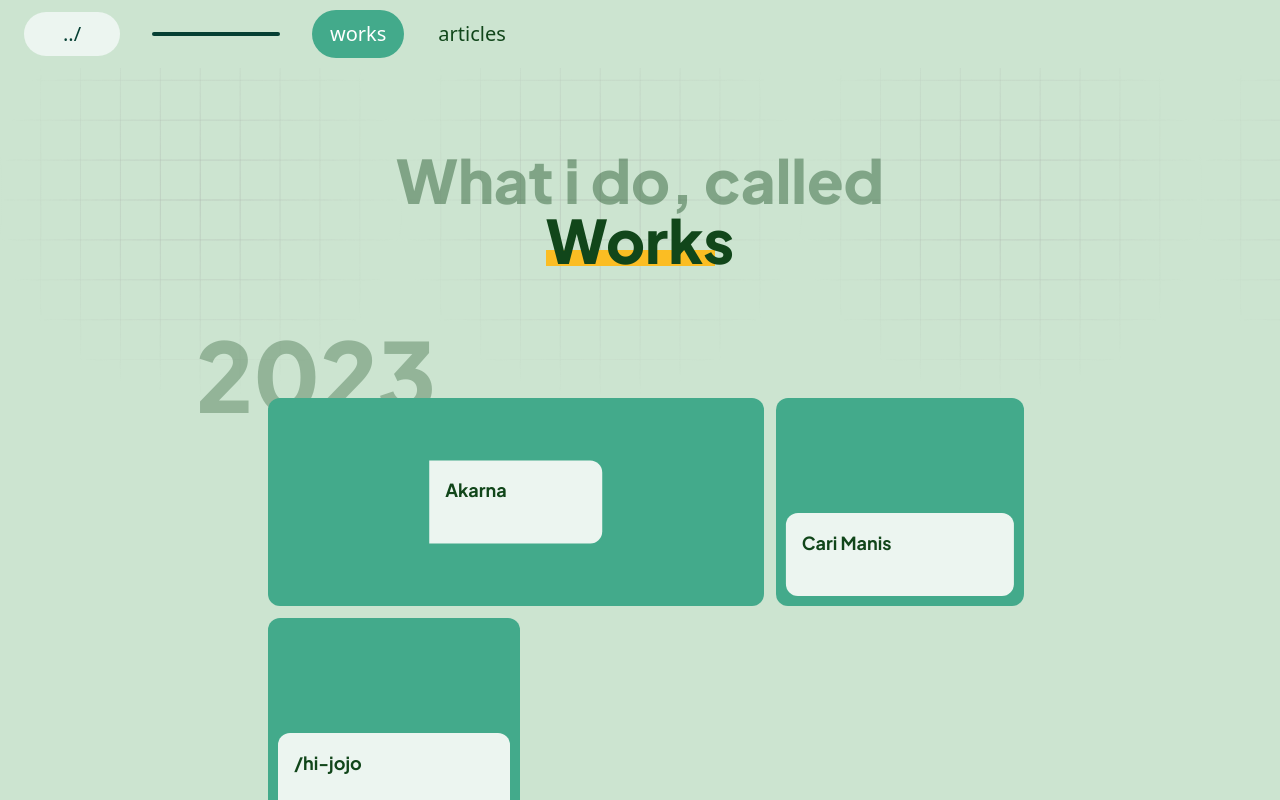
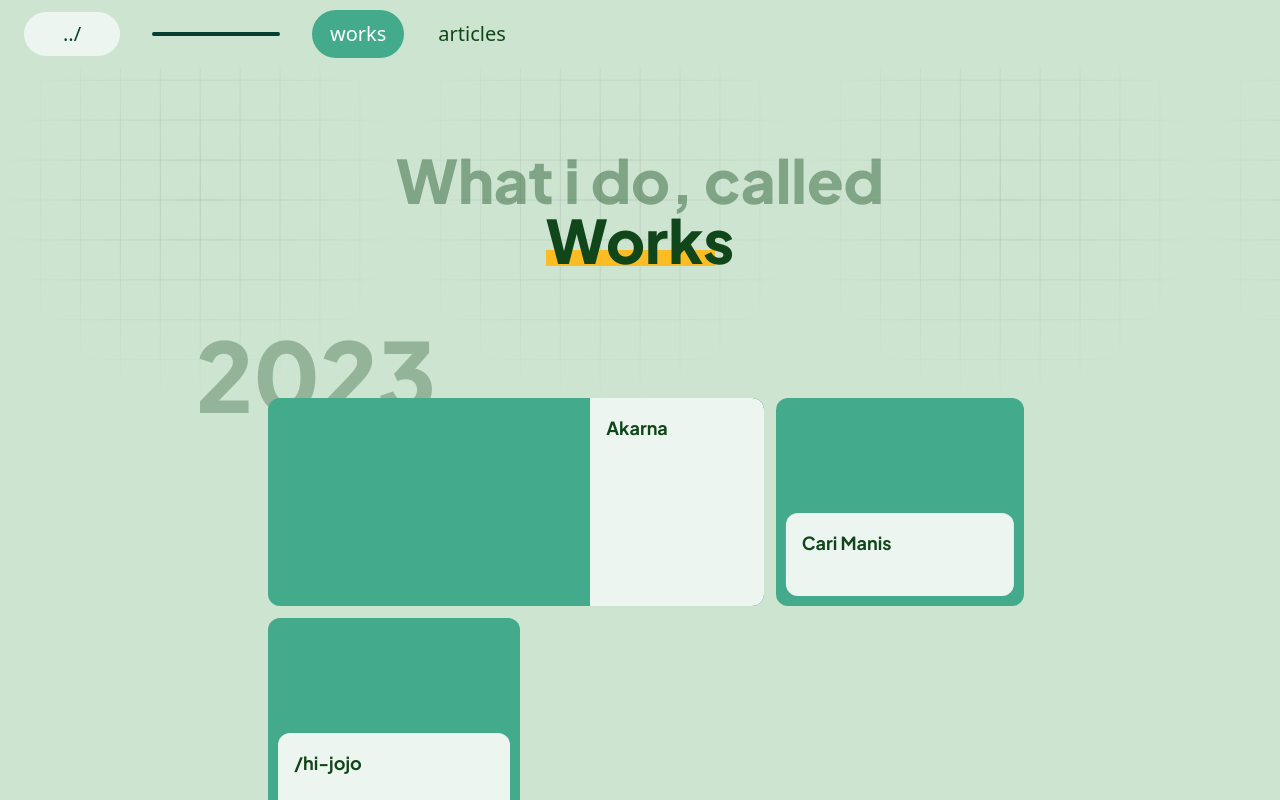
Before and after one commit to code7070/hi-jojo, a Next.js app: page /work in a window 1280 px wide. Shown: the top 800 px of the page. Built offline with nearby package versions, Linux system fonts and the light colour scheme.

Commit message:
fixing info adjustment

```diff
--- a/src/styles/works.module.css
+++ b/src/styles/works.module.css
@@ -126,7 +126,7 @@
 }
 
 .workBox .info {
-  @apply rounded-xl absolute bg-secondary h-full transition-all duration-200 p-4;
+  @apply rounded-xl absolute bg-secondary transition-all duration-200 p-4;
   @apply left-[50%] bottom-[10px] translate-x-[-50%] h-[40%];
   width: calc(100% - 20px);
 }
@@ -193,6 +193,6 @@
   .workInnerWrapper:nth-child(even)
   .workBox:nth-child(odd)
   .info {
-  @apply sm:right-0 sm:top-[50%] sm:translate-y-[-50%] sm:w-[35%];
+  @apply sm:right-0 sm:top-[50%] sm:translate-y-[-50%] sm:translate-x-0 sm:left-auto sm:w-[35%] sm:h-full;
   @apply sm:rounded-l-none;
 }
```
